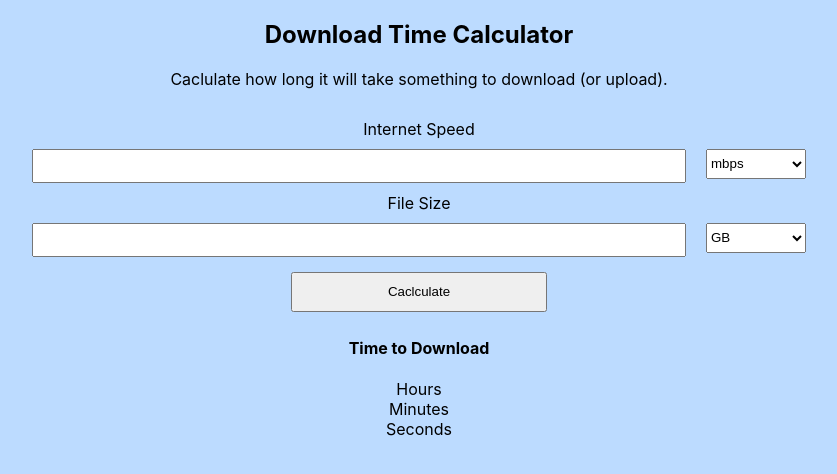
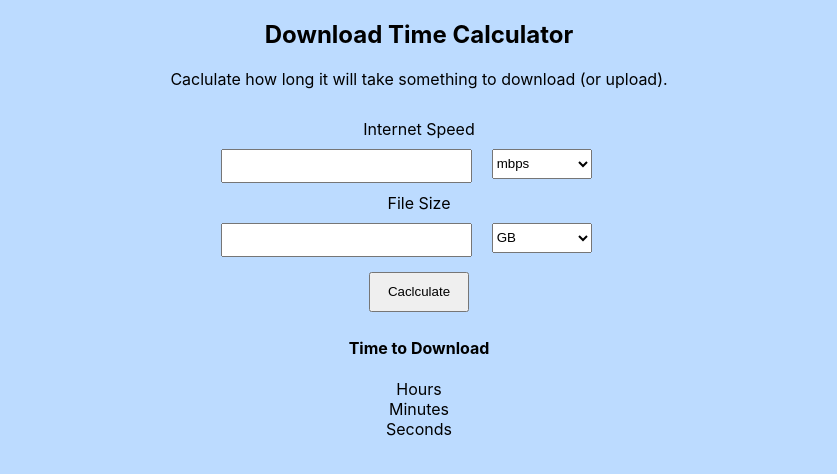
Before and after one commit to josh182014/download-time-calculator, a React (Create React App) app: page / in a window 1280 px wide. Shown: the top 474 px of the page, without its empty margins (221-1058 px from the left). Built offline with nearby package versions, Linux system fonts and the light colour scheme.

Commit message:
tweaked styles and fixed bug

```diff
--- a/src/App.js
+++ b/src/App.js
@@ -30,6 +30,9 @@ const App = () => {
       setState({
         ...state,
         time: 0,
+        hours: "",
+        mins: "",
+        seconds: "",
       })
       return
     }
@@ -47,7 +50,8 @@ const App = () => {
     })
   }
 
-  const handleCalculateClick = () => {
+  const handleCalculateClick = (e) => {
+    e.preventDefault();
     calculateTime(state.speed, state.size)
   }
   return (
--- a/src/App.scss
+++ b/src/App.scss
@@ -8,10 +8,12 @@
     flex-wrap: wrap;
     flex-direction: column;
     justify-content: center;
+    align-content: center;
 
     .info {
       margin-bottom: 30px;
     }
+    form {
 
       input {
         height: 20px;
@@ -19,31 +21,39 @@
         margin: 10px;
         font-size: 16px;
         padding: 5px;
+
+        @media (max-width: 550px) {
+          width: 90%;
+          margin: 4px;
+        }
       }
 
       select {
         height: 30px;
         width: 100px;
         margin: 10px;
+        @media (max-width: 550px) {
+          width: 70px;
+          margin: 4px;
         }
-
-    .speed-input {
-      width: 100%;
-      display: flex;
-      justify-content: center;
-
       }
-    .file-input {
-      width: 100%;
-      display: flex;
-      justify-content: center;
-
-    }
-
       button {
         height: 40px;
         width: 20%;
         margin: 5px;
       }
     }
+    .speed-input {
+      width: 95%;
+      display: flex;
+      justify-content: center;
+
     }
+    .file-input {
+      width: 95%;
+      display: flex;
+      justify-content: center;
+
+    }
+  }
+}
```
Lines whose indentation alone changed are shown as unchanged.
